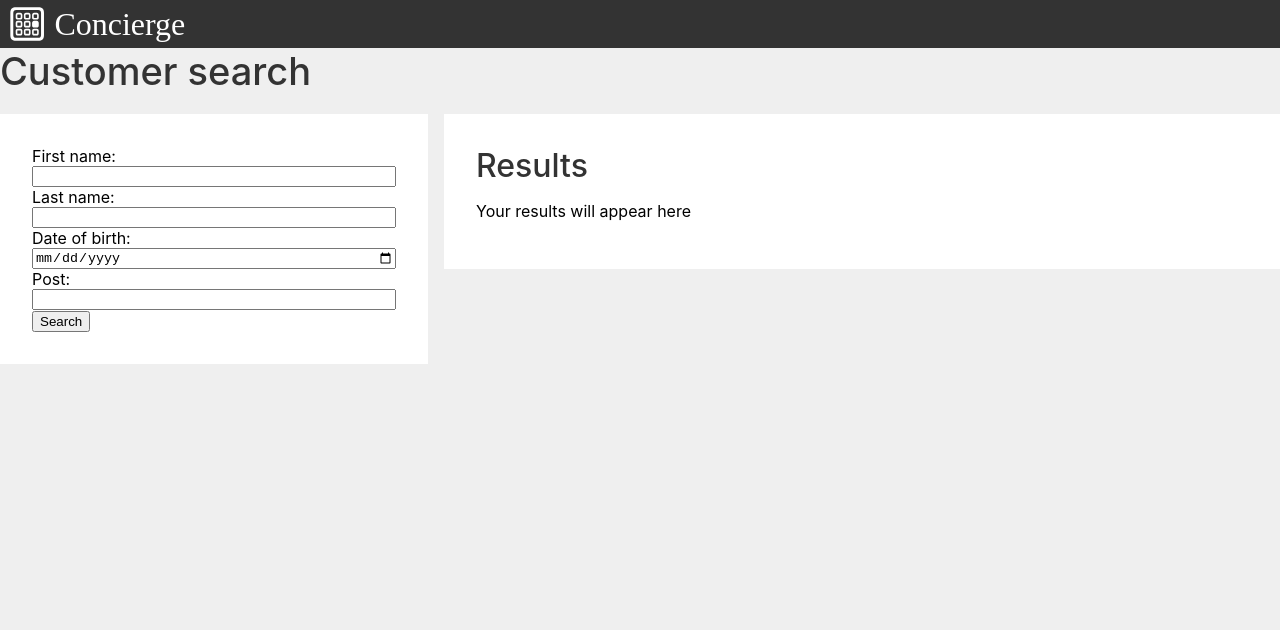
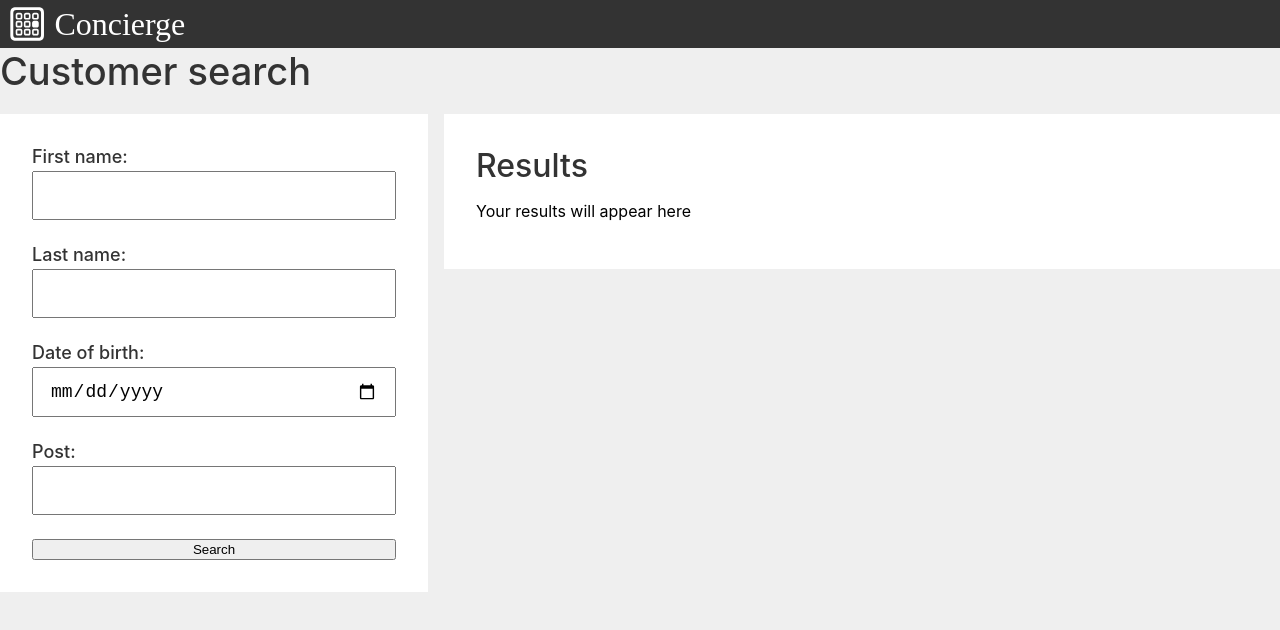
Before and after one commit to alexkinsey/concierge, a React (Create React App) app: page / in a window 1280 px wide. Shown: the top 630 px of the page. Built offline with nearby package versions, Linux system fonts and the light colour scheme.

Commit message:
css layout

```diff
--- a/src/Search/Results/CustomerCard/index.js
+++ b/src/Search/Results/CustomerCard/index.js
@@ -1,8 +1,22 @@
+import { useEffect, useState } from 'react';
+
+import { getAppointments } from '../../services';
+
 import { Text, TextLarger } from '../../../common/Text.styles';
-
 import { Container, ContentsLayout } from './index.styles';
 
 const CustomerCard = ({ customer }) => {
+  const [numberOfAppointments, setNumberOfAppointments] = useState('');
+  useEffect(() => {
+    // TODO - BUG useEffect is hit twice on render
+    getNumberOfAppointments(customer.customerId)
+  }, [customer.customerId]);
+
+  const getNumberOfAppointments = async (customerId) => {
+    const appointments = await getAppointments(customerId);
+    setNumberOfAppointments(appointments.length)
+  }
+
   return (
     <Container>
       <TextLarger>
@@ -13,6 +27,8 @@ const CustomerCard = ({ customer }) => {
         <Text secondary>{customer.dateOfBirth}</Text>
         <Text primary>Postcode:</Text>
         <Text secondary>{customer.postcode}</Text>
+        <Text primary>Number of appointments:</Text>
+        <Text secondary>{numberOfAppointments}</Text>
       </ContentsLayout>
     </Container>
   );
--- a/src/Search/Results/CustomerCard/index.styles.js
+++ b/src/Search/Results/CustomerCard/index.styles.js
@@ -8,5 +8,5 @@ export const Container = styled.div`
 export const ContentsLayout = styled.div`
   display: grid;
 
-  grid-template-columns: 1fr 3fr;
+  grid-template-columns: 1fr 2fr;
 `
--- a/src/Search/SearchForm/index.js
+++ b/src/Search/SearchForm/index.js
@@ -1,6 +1,6 @@
 import React, { useState } from 'react';
 
-import { Container, FieldGroup } from './index.styles';
+import { Container, Form, FieldGroup, Label, Field } from './index.styles';
 
 const SearchForm = ({ findCustomers }) => {
   const [firstName, setFirstName] = useState('');
@@ -26,29 +26,29 @@ const SearchForm = ({ findCustomers }) => {
 
   return (
     <Container>
-      <form onSubmit={handleSearch}>
+      <Form onSubmit={handleSearch}>
         <FieldGroup>
-          <label htmlFor="firstName">First name:</label>
-          <input type="text" id="firstName" value={firstName} onChange={handleFirstNameChange} />
+          <Label htmlFor="firstName">First name:</Label>
+          <Field type="text" id="firstName" value={firstName} onChange={handleFirstNameChange} />
         </FieldGroup>
 
         <FieldGroup>
-          <label htmlFor="lastName">Last name:</label>
-          <input type="text" id="lastName" value={lastName} required onChange={handleLastNameChange} />
+          <Label htmlFor="lastName">Last name:</Label>
+          <Field type="text" id="lastName" value={lastName} required onChange={handleLastNameChange} />
         </FieldGroup>
 
         <FieldGroup>
-          <label htmlFor="dateOfBirth">Date of birth:</label>
-          <input type="date" id="dateOfBirth" value={dateOfBirth} required onChange={handleDateOfBirthChange} />
+          <Label htmlFor="dateOfBirth">Date of birth:</Label>
+          <Field type="date" id="dateOfBirth" value={dateOfBirth} required onChange={handleDateOfBirthChange} />
         </FieldGroup>
 
         <FieldGroup>
-          <label htmlFor="postcode">Post:</label>
-          <input type="text" id="postcode" value={postcode} onChange={handlePostcodeChange} />
+          <Label htmlFor="postcode">Post:</Label>
+          <Field type="text" id="postcode" value={postcode} onChange={handlePostcodeChange} />
         </FieldGroup>
 
         <input type="submit" value="Search"></input>
-      </form>
+      </Form>
     </Container>
   );
 };
--- a/src/Search/SearchForm/index.styles.js
+++ b/src/Search/SearchForm/index.styles.js
@@ -6,7 +6,28 @@ export const Container = styled.div`
   padding: 2rem;
 `;
 
+export const Form = styled.form`
+  display: flex;
+  flex-direction:column;
+  gap: 1.5rem;
+`;
+
 export const FieldGroup = styled.div`
   display: flex;
   flex-direction: column;
+  gap: 0.25rem;
 `;
+
+export const Label = styled.label`
+  font-size: 18px;
+  color: var(--black);
+  font-weight: 500;
+
+  margin: 0;
+  padding: 0;
+`;
+
+export const Field = styled.input`
+  padding: 0.75rem 1rem;
+  font-size: 18px;
+`;
--- a/src/Search/services/index.js
+++ b/src/Search/services/index.js
@@ -1,13 +1,24 @@
 export const searchCustomersAPI = async (customerSearch) => {
-  console.log(customerSearch);
   const res = await fetch('http://localhost:3001/api/customers/search', {
     method: 'POST',
     body: JSON.stringify(customerSearch),
     headers: {
-      'Content-Type': 'application/json'
-    }
+      'Content-Type': 'application/json',
+    },
   });
   const data = await res.json();
   const customers = data.data;
   return customers;
 };
+
+export const getAppointments = async (customerId) => {
+  const res = await fetch(`http://localhost:3001/api/appointments/customer=${customerId}`, {
+    method: 'GET',
+    headers: {
+      'Content-Type': 'application/json',
+    },
+  });
+  const data = await res.json();
+  const appointments = data.data;
+  return appointments;
+};
--- a/src/common/Text.styles.js
+++ b/src/common/Text.styles.js
@@ -24,13 +24,13 @@ export const TextLarger = styled.p`
 
   font-size: 24px;
   color: var(--black);
-  font-weight: 500;
+  font-weight: 600;
 `;
 
 export const Text = styled.p`
   font-size: 18px;
   color: ${(props) => (props.primary ? 'var(--black)' : props.secondary && 'var(--medGrey)')};
-  font-weight: 400;
+  font-weight: 300;
 
   margin: 0;
   padding: 0;
```
